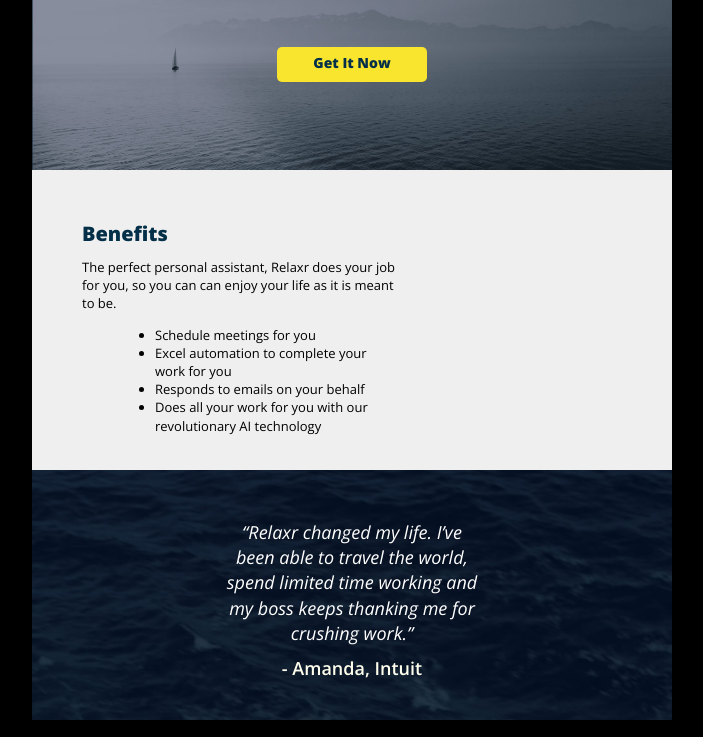
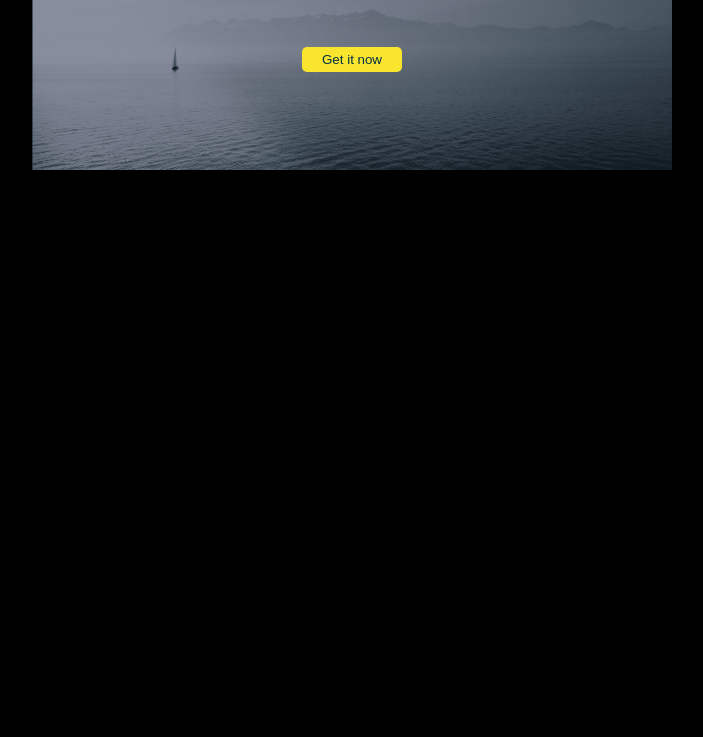
Before and after one commit to Clovertrebol/homework-landingpage, a plain HTML site: page homework-landingpage/index.html in a window 1280 px wide. Shown: the part 130-867 px from the top of the page, without its empty margins (288-991 px from the left). After the commit the page ends 800 px from the top, so only its background shows below. Drawn offline with nearby package versions, Linux system fonts and the light colour scheme.

```diff
--- a/homework-landingpage/css/style.css
+++ b/homework-landingpage/css/style.css
@@ -64,6 +64,7 @@
   width: 50%;
   margin: auto;
   height: 500px;
+  text-align: center;
 }
 
 #logo {
@@ -88,83 +89,22 @@
 
 }
 
-.getitnow {
+#get-it-now {
   background: #f9e42e;
-  border: 5px;
+  border-radius: 1px;
+  border: 0;
   border-bottom-left-radius: 5px;
   border-bottom-right-radius: 5px;
   border-top-left-radius: 5px;
   border-top-right-radius: 5px;
-  margin: 50px auto;
+  margin-top: 50px;
   color: #033048;
-  font-size: 14px;
-  font-weight: 900;
-  width: 150px;
-  height: 35px;
-  text-align: center;
-  padding: 6px;
-  text-decoration: none;
-}
+  width: 100px;
+  height: 25px;
 
-#benefits {
-  background: #f0efef;
-  height: 300px;
-  padding-top: 30px;
-  font-weight: light;
-  font-size: 13px;
-}
-
-.benefits {
-  width: 375px;
-}
-
-#benefitsheading {
-  color: #033048;
-  font-size: 20px;
-  font-weight: bolder;
-  text-align: left;
-  padding-left: 50px;
-  padding-top: 20px;
-}
-
-p {
-  padding-left: 50px;
-  padding-top: 10px;
-}
-
-ul {
-  list-style: disc;
-  padding-left: 120px;
-  padding-top: 10px;
-  width: 350px;
-  margin: 3px;
-}
-
-.testimonials {
-  background: #033048 url(../images/testimonial_bg.jpg);
-  height: 250px;
-  background-size: cover;
-  text-align: center;
-  font-size: 18px;
-}
-
-#testimonial {
-  color: white;
-  font-weight: light;
-  font-style: italic;
-  padding: 50px 190px 0 190px;
-
-}
-
-.amanda {
-  color: #ffe;
-  padding: 0 180px;
-  font-weight: 600;
-  margin: 10px;
-}
+  }
 
 footer {
-    background: black;
 
 }
 
--- a/homework-landingpage/index.html
+++ b/homework-landingpage/index.html
@@ -20,39 +20,10 @@
 			<div class="header">
 			<header>
 				<h1 id="logo">Relaxr</h1>
-
 				<h2 id="tagline">Get piece of mind with a single tap</h2>
-
-				<div class="getitnow">
-				<a class="getitnow" href="getrelarx.html"> Get It Now</a>
-			</div>
+				<button id="get-it-now">Get it now</button>
 			</header>
-		<div id="benefits">
-			<div class="benefits">
-			<h2 id="benefitsheading"> Benefits </h2>
-
-			<p> The perfect personal assistant, Relaxr does your job for you, so you can
-				can enjoy your life as it is meant to be. </p>
-
-			<ul>
-
-				<li> Schedule meetings for you </li>
-				<li> Excel automation to complete your work for you </li>
-				<li> Responds to emails on your behalf </li>
-				<li> Does all your work for you with our revolutionary AI technology </li>
-
-			</ul>
-		</div>
-	</div>
-
-		<div class="testimonials">
-
-			<p id="testimonial"> “Relaxr changed my life.
-				I’ve been able to travel the world,
-				spend limited time working and my boss keeps thanking me
-				 for crushing work.”</p>
-				 <p class="amanda">- Amanda, Intuit</p>
-
+		<div class="maincontent">
 
 		</div>
 			</div>
```
